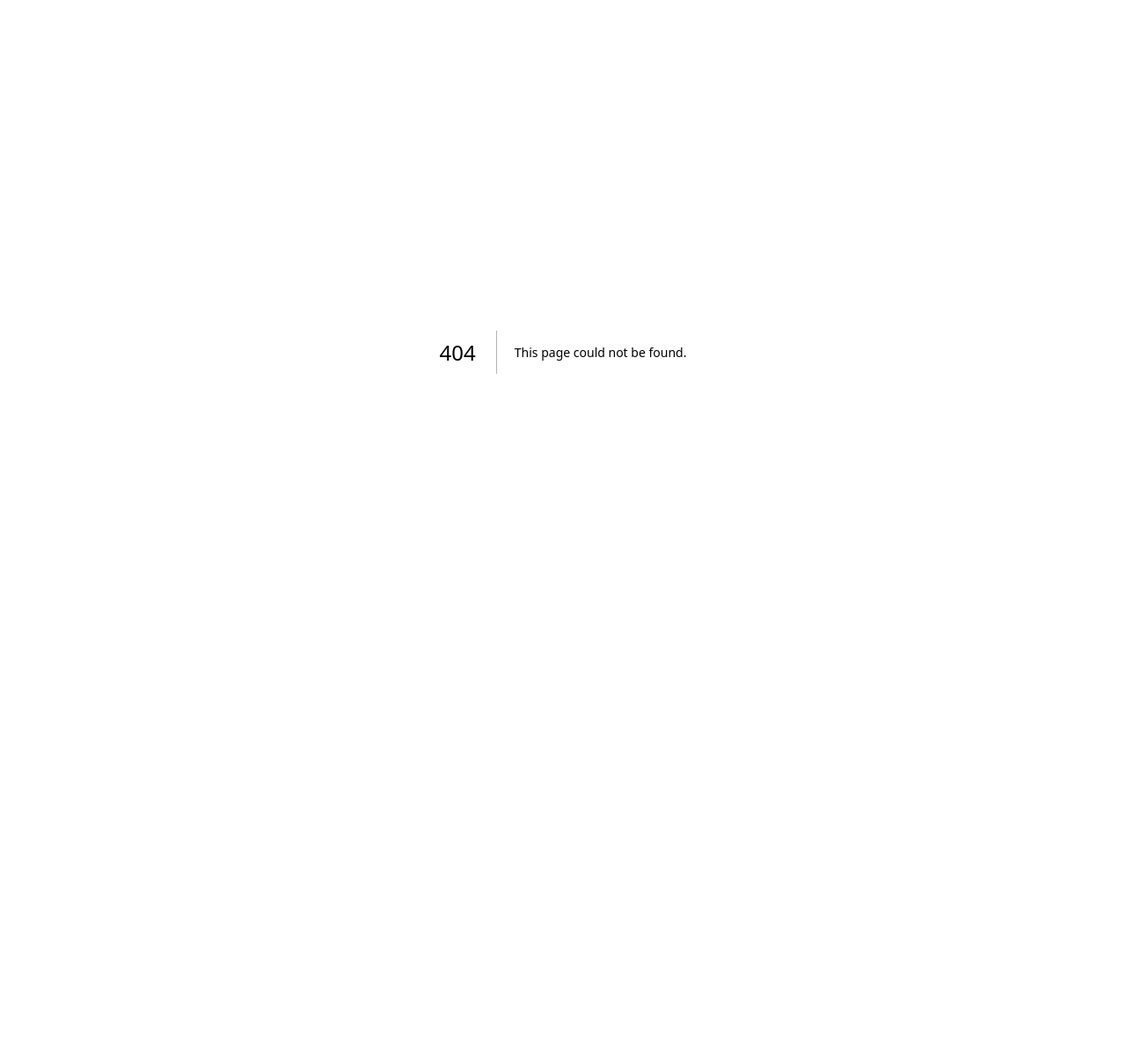
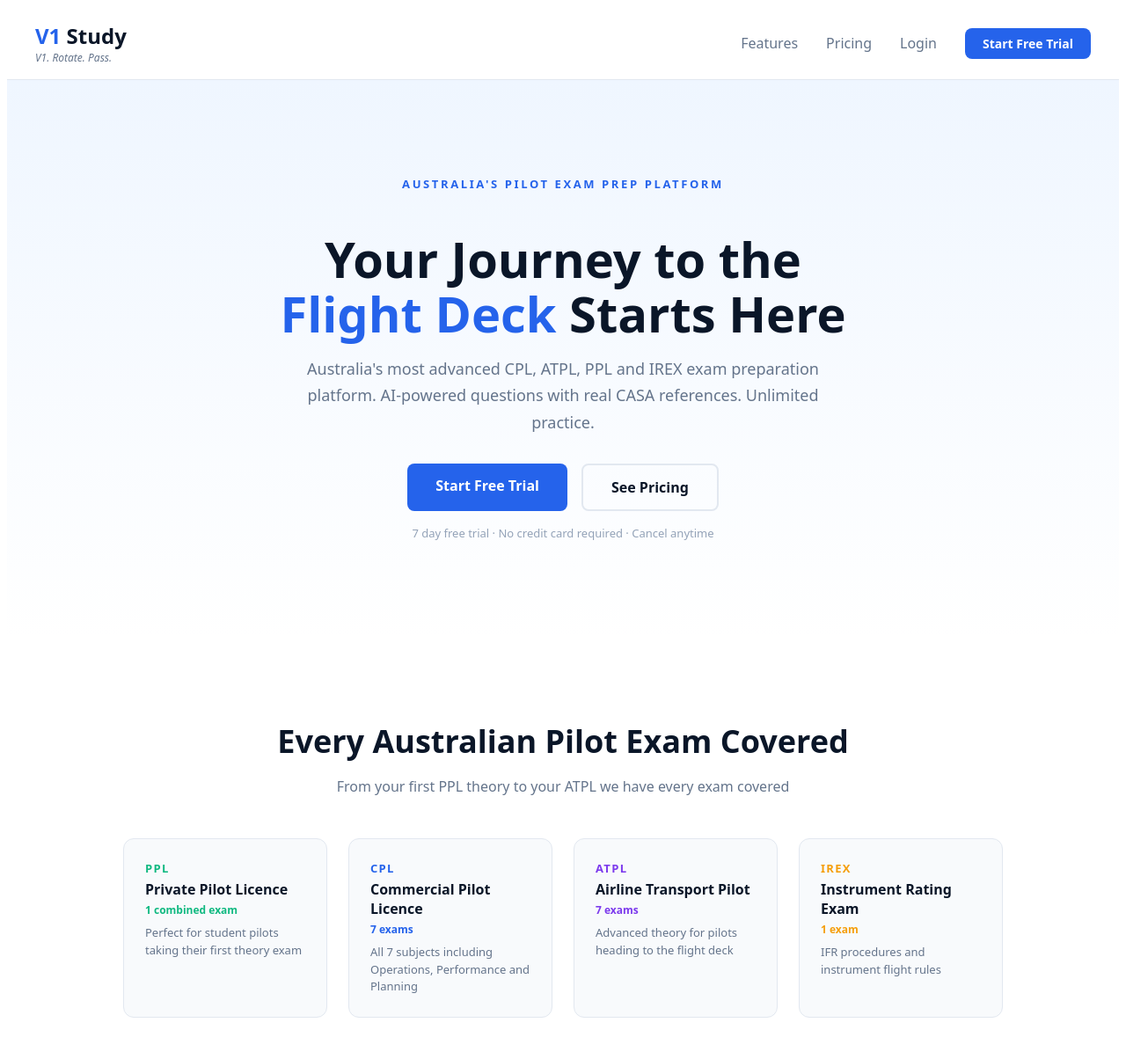
Before and after one commit to daniellongford/V1Study, a Next.js app: page / in a window 1280 px wide. Before the commit this address had no page. Shown: the top 1196 px of the page at 88% size. Before the commit the page ends 800 px from the top, so only its background shows below. Built offline with nearby package versions, Linux system fonts and the light colour scheme.

Commit message:
add homepage

```diff
--- /dev/null
+++ b/app/page.tsx
@@ -0,0 +1,89 @@
+export default function Home() {
+  return (
+    <main style={{minHeight:'100vh',background:'#ffffff',fontFamily:'system-ui,sans-serif'}}>
+      <nav style={{padding:'1rem 2rem',borderBottom:'1px solid #e2e8f0',display:'flex',alignItems:'center',justifyContent:'space-between',background:'#ffffff'}}>
+        <div>
+          <span style={{fontSize:'24px',fontWeight:'800',color:'#2563eb'}}>V1</span>
+          <span style={{fontSize:'24px',fontWeight:'800',color:'#0a1628'}}> Study</span>
+          <div style={{fontSize:'12px',color:'#64748b',fontStyle:'italic'}}>V1. Rotate. Pass.</div>
+        </div>
+        <div style={{display:'flex',gap:'2rem',alignItems:'center'}}>
+          <a href="#features" style={{color:'#64748b',textDecoration:'none'}}>Features</a>
+          <a href="#pricing" style={{color:'#64748b',textDecoration:'none'}}>Pricing</a>
+          <a href="/login" style={{color:'#64748b',textDecoration:'none'}}>Login</a>
+          <a href="/signup" style={{background:'#2563eb',color:'white',borderRadius:'8px',padding:'8px 20px',textDecoration:'none',fontWeight:'600',fontSize:'14px'}}>Start Free Trial</a>
+        </div>
+      </nav>
+      <section style={{padding:'6rem 2rem',textAlign:'center',background:'linear-gradient(180deg,#eff6ff 0%,#ffffff 100%)'}}>
+        <p style={{fontSize:'13px',letterSpacing:'0.2em',color:'#2563eb',marginBottom:'1rem',fontWeight:'600'}}>AUSTRALIA&apos;S PILOT EXAM PREP PLATFORM</p>
+        <h1 style={{fontSize:'56px',fontWeight:'800',color:'#0a1628',marginBottom:'1rem',lineHeight:1.1}}>
+          Your Journey to the<br/>
+          <span style={{color:'#2563eb'}}>Flight Deck</span> Starts Here
+        </h1>
+        <p style={{fontSize:'18px',color:'#64748b',maxWidth:'600px',margin:'0 auto 2rem',lineHeight:1.7}}>
+          Australia&apos;s most advanced CPL, ATPL, PPL and IREX exam preparation platform. AI-powered questions with real CASA references. Unlimited practice.
+        </p>
+        <div style={{display:'flex',gap:'1rem',justifyContent:'center',marginBottom:'1rem'}}>
+          <a href="/signup" style={{background:'#2563eb',color:'white',borderRadius:'8px',padding:'14px 32px',fontSize:'16px',fontWeight:'600',textDecoration:'none',display:'inline-block'}}>Start Free Trial</a>
+          <a href="#pricing" style={{background:'transparent',color:'#0a1628',border:'2px solid #e2e8f0',borderRadius:'8px',padding:'14px 32px',fontSize:'16px',fontWeight:'600',textDecoration:'none',display:'inline-block'}}>See Pricing</a>
+        </div>
+        <p style={{fontSize:'13px',color:'#94a3b8'}}>7 day free trial · No credit card required · Cancel anytime</p>
+      </section>
+      <section id="features" style={{padding:'4rem 2rem',maxWidth:'1000px',margin:'0 auto'}}>
+        <h2 style={{textAlign:'center',fontSize:'36px',fontWeight:'700',color:'#0a1628',marginBottom:'0.5rem'}}>Every Australian Pilot Exam Covered</h2>
+        <p style={{textAlign:'center',color:'#64748b',marginBottom:'3rem',fontSize:'16px'}}>From your first PPL theory to your ATPL we have every exam covered</p>
+        <div style={{display:'grid',gridTemplateColumns:'repeat(4,1fr)',gap:'1.5rem'}}>
+          {[
+            {title:'PPL',full:'Private Pilot Licence',exams:'1 combined exam',color:'#10b981',desc:'Perfect for student pilots taking their first theory exam'},
+            {title:'CPL',full:'Commercial Pilot Licence',exams:'7 exams',color:'#2563eb',desc:'All 7 subjects including Operations, Performance and Planning'},
+            {title:'ATPL',full:'Airline Transport Pilot',exams:'7 exams',color:'#7c3aed',desc:'Advanced theory for pilots heading to the flight deck'},
+            {title:'IREX',full:'Instrument Rating Exam',exams:'1 exam',color:'#f59e0b',desc:'IFR procedures and instrument flight rules'},
+          ].map(function(item){
+            return (
+              <div key={item.title} style={{background:'#f8fafc',borderRadius:'12px',padding:'1.5rem',border:'1px solid #e2e8f0'}}>
+                <div style={{fontSize:'13px',fontWeight:'700',color:item.color,marginBottom:'4px',letterSpacing:'0.1em'}}>{item.title}</div>
+                <div style={{fontSize:'16px',fontWeight:'700',color:'#0a1628',marginBottom:'4px'}}>{item.full}</div>
+                <div style={{fontSize:'12px',color:item.color,fontWeight:'600',marginBottom:'8px'}}>{item.exams}</div>
+                <div style={{fontSize:'13px',color:'#64748b',lineHeight:1.5}}>{item.desc}</div>
+              </div>
+            )
+          })}
+        </div>
+      </section>
+      <section id="pricing" style={{padding:'4rem 2rem',background:'#f8fafc'}}>
+        <div style={{maxWidth:'900px',margin:'0 auto'}}>
+          <h2 style={{textAlign:'center',fontSize:'36px',fontWeight:'700',color:'#0a1628',marginBottom:'0.5rem'}}>Simple Pricing</h2>
+          <p style={{textAlign:'center',color:'#64748b',marginBottom:'3rem'}}>Start free. Upgrade when you are ready.</p>
+          <div style={{display:'grid',gridTemplateColumns:'repeat(4,1fr)',gap:'1rem'}}>
+            {[
+              {plan:'Free Trial',price:'$0',period:'7 days',features:['All subjects','10 questions per subject','Basic progress tracking'],color:'#64748b',btn:'Start Free'},
+              {plan:'PPL Pack',price:'$9.99',period:'per month',features:['PPL exam prep','Unlimited questions','Full explanations','CASA references'],color:'#10b981',btn:'Get Started'},
+              {plan:'CPL Pack',price:'$19.99',period:'per month',features:['PPL and all 7 CPL exams','Unlimited questions','Progress tracking','Weak area analysis'],color:'#2563eb',btn:'Get Started',popular:true},
+              {plan:'Full Access',price:'$34.99',period:'per month',features:['Every exam included','ATPL and IREX access','Priority support','Study streak tracking'],color:'#7c3aed',btn:'Get Started'},
+            ].map(function(item){
+              return (
+                <div key={item.plan} style={{background:'white',borderRadius:'12px',padding:'1.5rem',border:item.popular?'2px solid #2563eb':'1px solid #e2e8f0',position:'relative'}}>
+                  {item.popular && <div style={{position:'absolute',top:'-12px',left:'50%',transform:'translateX(-50%)',background:'#2563eb',color:'white',fontSize:'11px',fontWeight:'700',padding:'3px 12px',borderRadius:'99px'}}>MOST POPULAR</div>}
+                  <div style={{fontSize:'14px',fontWeight:'700',color:item.color,marginBottom:'4px'}}>{item.plan}</div>
+                  <div style={{fontSize:'32px',fontWeight:'800',color:'#0a1628'}}>{item.price}</div>
+                  <div style={{fontSize:'12px',color:'#94a3b8',marginBottom:'1rem'}}>{item.period}</div>
+                  {item.features.map(function(f){return <div key={f} style={{fontSize:'13px',color:'#475569',marginBottom:'6px'}}>✓ {f}</div>})}
+                  <a href="/signup" style={{display:'block',width:'100%',marginTop:'1rem',background:item.popular?'#2563eb':'transparent',color:item.popular?'white':item.color,border:`2px solid ${item.color}`,borderRadius:'8px',padding:'10px',fontWeight:'600',cursor:'pointer',textDecoration:'none',textAlign:'center',boxSizing:'border-box'}}>
+                    {item.btn}
+                  </a>
+                </div>
+              )
+            })}
+          </div>
+        </div>
+      </section>
+      <footer style={{padding:'2rem',textAlign:'center',borderTop:'1px solid #e2e8f0'}}>
+        <div style={{marginBottom:'0.5rem'}}>
+          <span style={{fontWeight:'800',color:'#2563eb'}}>V1</span>
+          <span style={{fontWeight:'800',color:'#0a1628'}}> Study</span>
+        </div>
+        <p style={{fontSize:'13px',color:'#94a3b8'}}>2025 V1 Study. All rights reserved. Built for Australian pilots.</p>
+      </footer>
+    </main>
+  )
+}
```
